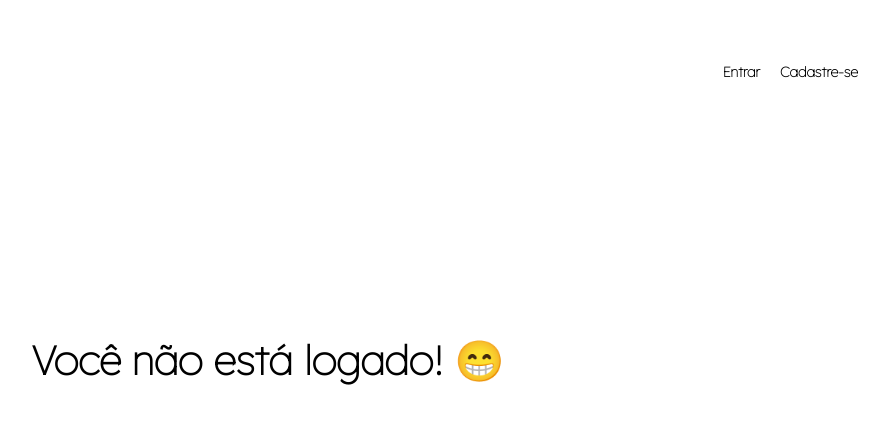
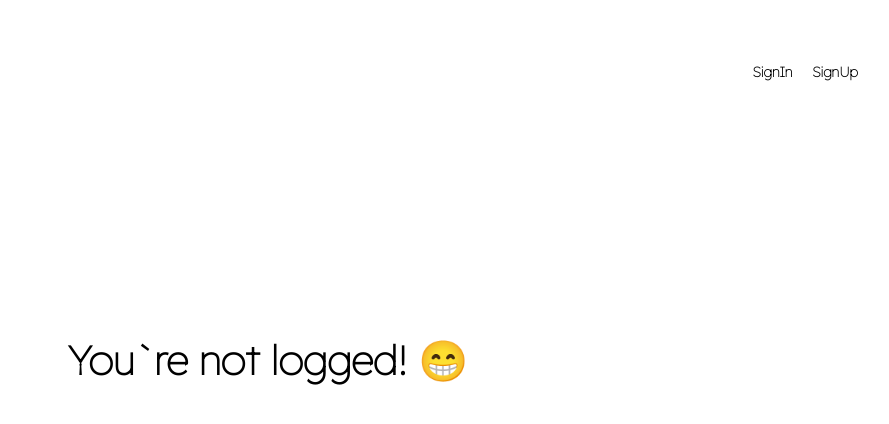
Before and after one commit to felipereismonteiro/Shortly, a React (Create React App) app: page /user in a window 1280 px wide. Shown: the top 424 px of the page, without its empty margins (372-1261 px from the left). Built offline with nearby package versions, Linux system fonts and the light colour scheme.

Commit message:
site translated for english

```diff
--- a/src/components/header.js
+++ b/src/components/header.js
@@ -16,12 +16,12 @@ export default function Header(values) {
 
     function link(o) {
         switch(o) {
-            case "Cadastre-se":
+            case "SignUp":
                 return "/signUp";
-            case "Entrar":
+            case "SignIn":
                 localStorage.clear();
                 return "/signIn";
-            case "Sair":
+            case "LogOut":
                 return "/signIn";
             case "Home":
                 return "/user";
@@ -34,7 +34,7 @@ export default function Header(values) {
 
     return(
         <Container>
-            <MainText>{token !== null && `Seja bem vindo(a), ${token.userName.name}`}</MainText>
+            <MainText>{token !== null && `Wellcome, ${token.userName.name}`}</MainText>
             <Option>
                 {options.map((o, index) => <Options key={index} href={link(o)} color={color(o)}>{o}</Options>)}
             </Option>
--- a/src/rankingRoute/rankingPage.js
+++ b/src/rankingRoute/rankingPage.js
@@ -19,7 +19,7 @@ export default function RankingPage() {
   }, [])
 
   if (token === null) {
-    options = ["Entrar", "Cadastre-se"];
+    options = ["SignIn", "LogOut"];
 
     return (
         <>
@@ -30,14 +30,14 @@ export default function RankingPage() {
             <h1>Ranking</h1>
           </Container>
           <BoxRanking>
-            {ranking.map((R, index) => <h1 key={R.id}>{index + 1}. {R.name} - {R.linksCount} links - {R.visitCount} visualizações</h1>)}
+            {ranking.map((R, index) => <h1 key={R.id}>{index + 1}. {R.name} - {R.linksCount} links - {R.visitCount} visualizations</h1>)}
           </BoxRanking>
-          <NotLogged>Crie sua conta para usar nosso serviço!</NotLogged>
+          <NotLogged>Create your account to use our services!</NotLogged>
         </>
       );
 
   } else {
-    options = ["Home", "Ranking", "Sair"];
+    options = ["Home", "Ranking", "LogOut"];
   }
 
   return (
@@ -49,7 +49,7 @@ export default function RankingPage() {
         <h1>Ranking</h1>
       </Container>
       <BoxRanking>
-        {ranking.map((R, index) => <h1 key={R.id}>{index + 1}. {R.name} - {R.linksCount} links - {R.visitCount} visualizações</h1>)}
+        {ranking.map((R, index) => <h1 key={R.id}>{index + 1}. {R.name} - {R.linksCount} links - {R.visitCount} - views</h1>)}
       </BoxRanking>
     </>
   );
--- a/src/signInRoute/signInComponents.js
+++ b/src/signInRoute/signInComponents.js
@@ -6,11 +6,10 @@ import Header from "../components/header";
 import Logo from "../components/logo";
 import axios from "axios";
 import { Context } from "../context/context";
-import UserUrls from "../userRoute/userUrls";
 
 export default function SignInComponent() {
   const [loading, setLoading] = useState(false);
-  const options = ["Entrar", "Cadastre-se"];
+  const options = ["SignIn", "SignUp"];
   const navigate = useNavigate();
   const {setToken} = useContext(Context);
 
@@ -41,9 +40,9 @@ export default function SignInComponent() {
       <Logo />
       <Form onSubmit={signIn}>
         <Input type="email" name="email" required placeholder="E-mail" />
-        <Input type="password" name="password" required placeholder="Senha" />
+        <Input type="password" name="password" required placeholder="Password" />
         {loading === false ? (
-          <Submit type="submit" value={"Entrar"}></Submit>
+          <Submit type="submit" value={"Signin"}></Submit>
         ) : (
           <ButtonLoading>
             <ThreeDots
--- a/src/signUpRoute/signUpRouteComponent.js
+++ b/src/signUpRoute/signUpRouteComponent.js
@@ -7,7 +7,7 @@ import Header from "../components/header";
 import Logo from "../components/logo";
 
 export default function SignUpRouteComponent() {
-  const options = ["Entrar", "Cadastre-se"];
+  const options = ["SignIn", "SignUp"];
   const [loading, setLoading] = useState(false);
   const navigate = useNavigate();
 
@@ -53,17 +53,17 @@ export default function SignUpRouteComponent() {
       <Header options={options} page={"SignUp"} />
       <Logo />
       <Form onSubmit={signUp}>
-        <Input type="name" name="name" required placeholder="Nome" />
+        <Input type="name" name="name" required placeholder="Name" />
         <Input type="email" name="email" required placeholder="E-mail" />
-        <Input type="password" name="password" required placeholder="Senha" />
+        <Input type="password" name="password" required placeholder="Password" />
         <Input
           type="password"
           name="confirmPassword"
           required
-          placeholder="Confirmar senha"
+          placeholder="Confirm password"
         />
         {loading === false ? (
-          <Submit type="submit" value={"Criar conta"}></Submit>
+          <Submit type="submit" value={"SignUp"}></Submit>
         ) : (
           <ButtonLoading>
             <ThreeDots
--- a/src/userRoute/userRoute.js
+++ b/src/userRoute/userRoute.js
@@ -7,15 +7,15 @@ import UserUrls from "./userUrls";
 import axios from "axios";
 
 export default function UserRoute() {
-  const options = ["Home", "Ranking", "Sair"];
+  const options = ["Home", "Ranking", "LogOut"];
   const [loading, setLoading] = useState(false);
   const token = JSON.parse(localStorage.getItem("token"));
 
   if (token === null) {
     return (
       <>
-      <Header options={["Entrar", "Cadastre-se"]}/>
-      <H1>Você não está logado! 😁</H1>
+      <Header options={["SignIn", "SignUp"]}/>
+      <H1>You`re not logged! 😁</H1>
       </>
       )
   }
@@ -42,7 +42,6 @@ export default function UserRoute() {
   return (
     <>
       <Header
-        mainText="Seja bem-vindo(a), Pessoa!"
         options={options}
       />
       <Logo />
@@ -53,10 +52,10 @@ export default function UserRoute() {
           type="text"
           name="url"
           required
-          placeholder="Links que cabem no bolso"
+          placeholder="Links that fit in your pocket 😁"
         />
         {loading === false ? (
-          <Submit type="submit" value={"Encurtar link"}></Submit>
+          <Submit type="submit" value={"Shorten link"}></Submit>
         ) : (
           <ButtonLoading>
             <ThreeDots
--- a/src/userRoute/userUrls.js
+++ b/src/userRoute/userUrls.js
@@ -2,7 +2,6 @@ import axios from "axios";
 import { useEffect, useState } from "react";
 import styled from "styled-components";
 import DeleteButton from "./deleteButton";
-
 
 export default function UserUrls({ loading }) {
   const token = JSON.parse(localStorage.getItem("token"));
@@ -34,10 +33,18 @@ export default function UserUrls({ loading }) {
             <ContainerInside key={obj.id}>
               <Box>
                 <Url>{obj.url}</Url>
-                <Linked href={`https://shortly-api-22wb.onrender.com/urls/open/${obj.short_url}`}>{obj.short_url}</Linked>
-                <H1>Quantidade de visitantes: {obj.visited}</H1>
+                <Linked
+                  href={`https://shortly-api-22wb.onrender.com/urls/open/${obj.short_url}`}
+                >
+                  {obj.short_url}
+                </Linked>
+                <H1>Number of visitants: {obj.visited}</H1>
               </Box>
-              <DeleteButton loadUrls={loadUrls} setLoadUrls={setLoadUrls} id={obj.id}/>
+              <DeleteButton
+                loadUrls={loadUrls}
+                setLoadUrls={setLoadUrls}
+                id={obj.id}
+              />
             </ContainerInside>
           ))
         ) : (
@@ -55,7 +62,7 @@ const Linked = styled.a`
   font-size: 14px;
   color: #ffffff;
   cursor: pointer;
-`
+`;
 const SemTexto = styled.h1`
   font-family: "Lexend Deca";
   font-style: normal;
```
Also changed, not shown: src/App.js (+6 -6 lines). Lines whose indentation alone changed are shown as unchanged.
